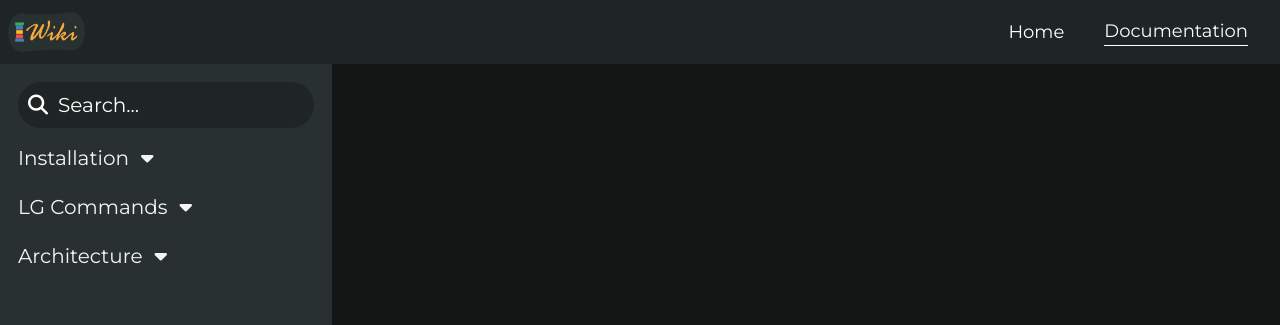
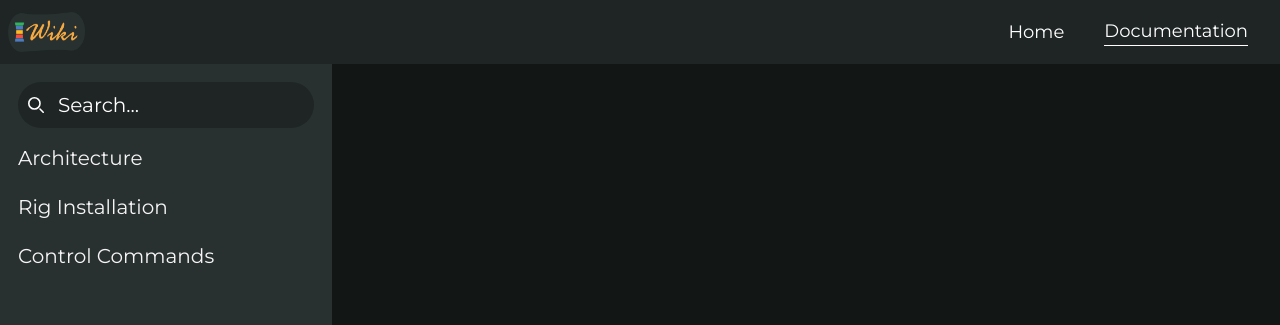
Before and after one commit to SidharthMudgil/lg-wiki, a React (Create React App) app: page /docs in a window 1280 px wide. Shown: the top 325 px of the page. Built offline with nearby package versions, Linux system fonts and the light colour scheme.

Commit message:
fix docs

```diff
--- a/src/pages/leftNavigation/Navigation.css
+++ b/src/pages/leftNavigation/Navigation.css
@@ -43,7 +43,6 @@
 .search::placeholder,
 .search:focus {
   outline: none;
-
   color: var(--text-color);
 }
 
--- a/src/pages/leftNavigation/Navigaton.js
+++ b/src/pages/leftNavigation/Navigaton.js
@@ -36,97 +36,37 @@ export default function Navigaton() {
   }
   return (
     <>
-      <div className="left float-left h-screen ">
-        <ul className="menu ">
-          <li>
-            <div className=" menu-search-div">
+      <div className="left float-left h-screen">
+        <div className="menu-search-div mb-3">
           <span className="menu-search-icon" id="icon">
-                {" "}
-                <i className="fas fa-search"></i>{" "}
+            <svg class="w-4 h-4" aria-hidden="true" xmlns="http://www.w3.org/2000/svg" fill="none" viewBox="0 0 20 20">
+              <path stroke="currentColor" stroke-linecap="round" stroke-linejoin="round" stroke-width="2" d="m19 19-4-4m0-7A7 7 0 1 1 1 8a7 7 0 0 1 14 0Z" />
+            </svg>
           </span>
           <input
-                type="search "
+            type="search"
             placeholder="Search..."
-                className="  search menu-search focus:outline-none  "
+            className="search menu-search focus:outline-none"
             ref={inputRef}
             onFocus={() => {
-
-                  // document.getElementById("iconsub").style.display = "none";
-                  // document.getElementById("iconsubk").style.display = "none";
             }}
             id="search"
           />
-              {/*<span className="search-img">
-              <span className="search-img-icon  nav-search ctrl-key" id="iconsub">
-                  ctrl
-                </span>
+        </div>
 
-                <span className="search-img-icon nav-search k-key" id="iconsubk">
-                  k
-                </span>
-              </span>
-*/}
-            </div>
+        <ul className="menu">
+          <li className="py-1  menu-ul">
+            <Link to="/docs/arc">architecture</Link>
           </li>
 
+          <li className="py-1 menu-ul">
+            <Link to="/input">rig installation</Link>
+          </li>
 
-          {/* content title and subtitle to written here  */}
+          <li className="py-1  menu-ul">
+            <Link to="/input">Control Commands</Link>
+          </li>
 
-          <li
-            onClick={() => {
-              let id = 1;
-              menubar(id);
-            }}
-            className="py-1 menu-ul "
-          >
-            installation
-            <i className="fa fa-caret-down px-3" aria-hidden="true"></i>
-            <ul id="1" className="menuex">
-              <li className="menutab" >
-                {" "}
-                <Link to="/docs/title" className="menutab-link">demo text</Link>
-              </li>
-              <li className="menutab">
-                <Link to="/docs/input" className="menutab-link">demo text</Link>
-              </li>
-            </ul>
-          </li>
-          <li
-            onClick={() => {
-              let id = 2;
-              menubar(id);
-            }}
-            className="py-1  menu-ul "
-          >
-            LG Commands
-            <i className="fa fa-caret-down px-3" aria-hidden="true"></i>
-            <ul id="2" className="menuex">
-              <li className="menutab">
-                <Link to="">demo text</Link>
-              </li>
-              <li className="menutab">
-                <Link to="">demo text</Link>
-              </li>
-            </ul>
-          </li>
-          <li
-            onClick={() => {
-              let id = 3;
-              menubar(id);
-            }}
-            className="py-1  menu-ul "
-          >
-            architecture
-            <i className="fa fa-caret-down px-3" aria-hidden="true"></i>
-            <ul id="3" className="menuex">
-              <li className="menutab">
-                <Link to="/docs/arc">demo text</Link>
-              </li>
-              <li className="menutab">
-                <Link to="">demo text</Link>
-              </li>
-            </ul>
-          </li>
         </ul>
       </div>
     </>
```
Lines whose indentation alone changed are shown as unchanged.
